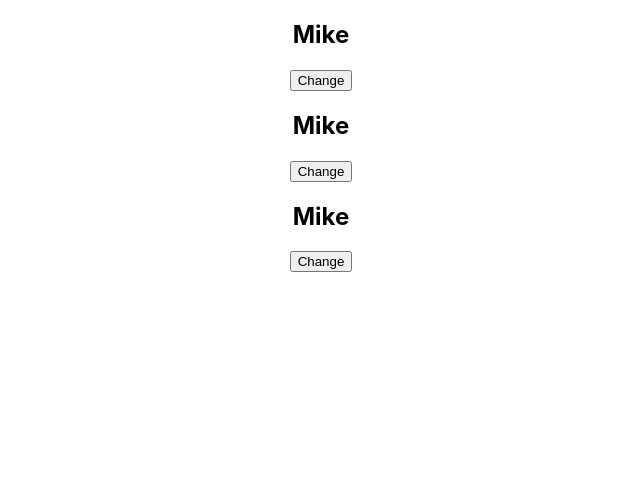
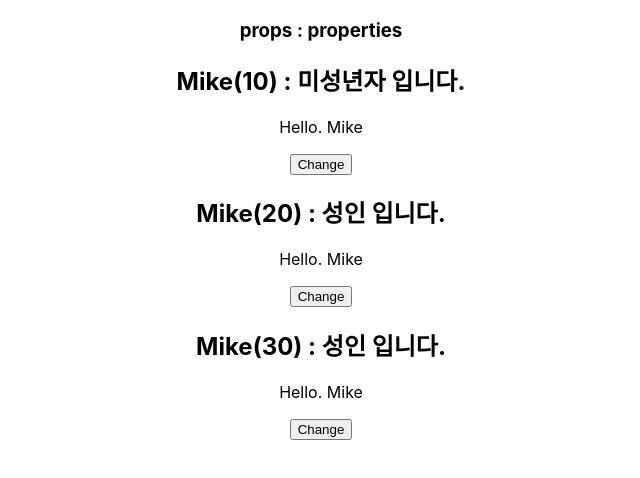
Before and after one commit to ju36380/enBook, a React (Create React App) app: page / in a window 1280 px wide. Shown: the top 478 px of the page, without its empty margins (319-959 px from the left). Built offline with nearby package versions, Linux system fonts and the light colour scheme.

Commit message:
[update] props.

```diff
--- a/src/App.js
+++ b/src/App.js
@@ -1,14 +1,14 @@
 import './App.css';
 import Hello from './component/Hello';
-import Welcome from './component/Welcome';
 
 function App() {
 
   return (
     <div className="App">
-      <Hello />
-      <Hello />
-      <Hello />
+      <h3>props : properties</h3>
+      <Hello age={10}/>
+      <Hello age={20}/>
+      <Hello age={30}/>
     </div>
   );
 }
--- a/src/component/Hello.js
+++ b/src/component/Hello.js
@@ -1,11 +1,16 @@
 import {useState} from "react";
+import UserName from "./UserName";
 
-export default function Hello() {
+export default function Hello({age}) {
     const [name, setName] = useState("Mike");
+    const msg = age > 19 ? "성인 입니다." : "미성년자 입니다.";
 
     return (
         <div>
-            <h2 id="name">{name}</h2>
+            <h2 id="name">
+                {name}({age}) : {msg}
+            </h2>
+            <UserName name={name}/>
             <button onClick={() =>{
                 setName(name === "Mike" ? "Jane" : "Mike");
             }}>Change</button>
--- /dev/null
+++ b/src/component/UserName.js
@@ -0,0 +1,3 @@
+export default function UserName({name}){
+    return <p>Hello. {name}</p>
+}
```
